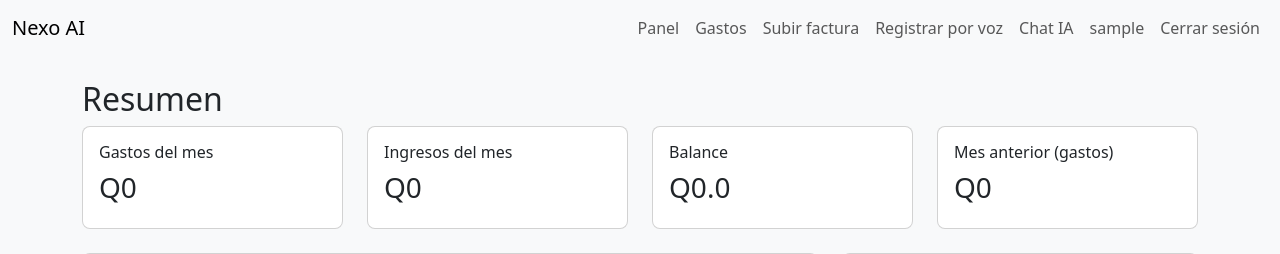
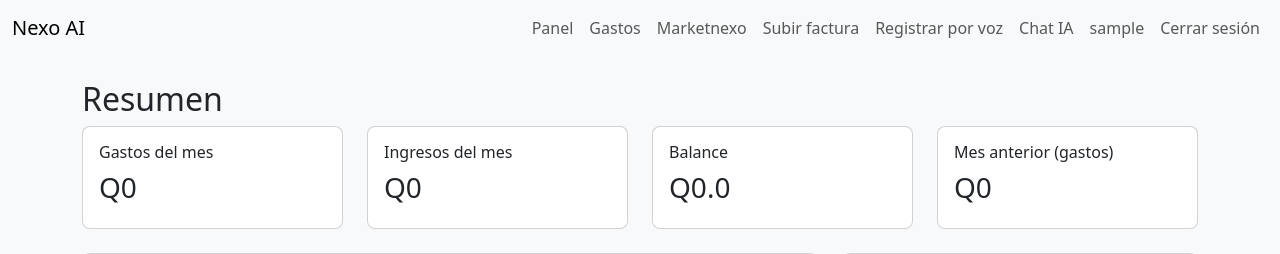
Before and after one commit to knowann1/Hackathon---FIT-Galileo, a Flask app: page /dashboard in a window 1280 px wide. Shown: the top 254 px of the page. Run offline with Flask 3, Linux system fonts and the light colour scheme; the visitor is signed in with stand-in values (Sample User, id 1); data that the repository does not hold is empty; some libraries are stand-ins or nearby versions.

Commit message:
Add Marketnexo link to the navigation bar

```diff
--- a/templates/base.html
+++ b/templates/base.html
@@ -20,6 +20,8 @@
           <ul class="navbar-nav ms-auto">
             <li class="nav-item"><a class="nav-link" href="/dashboard">Panel</a></li>
             <li class="nav-item"><a class="nav-link" href="/expenses/">Gastos</a></li>
+            <li class="nav-item"><a class="nav-link" href="{{ url_for('marketnexo.index') }}">Marketnexo</a></li>
+
             <li class="nav-item"><a class="nav-link" href="/receipts/upload">Subir factura</a></li>
             <li class="nav-item"><a class="nav-link" href="/voice/record">Registrar por voz</a></li>
             <li class="nav-item"><a class="nav-link" href="/api/ai/chat">Chat IA</a></li>
```
